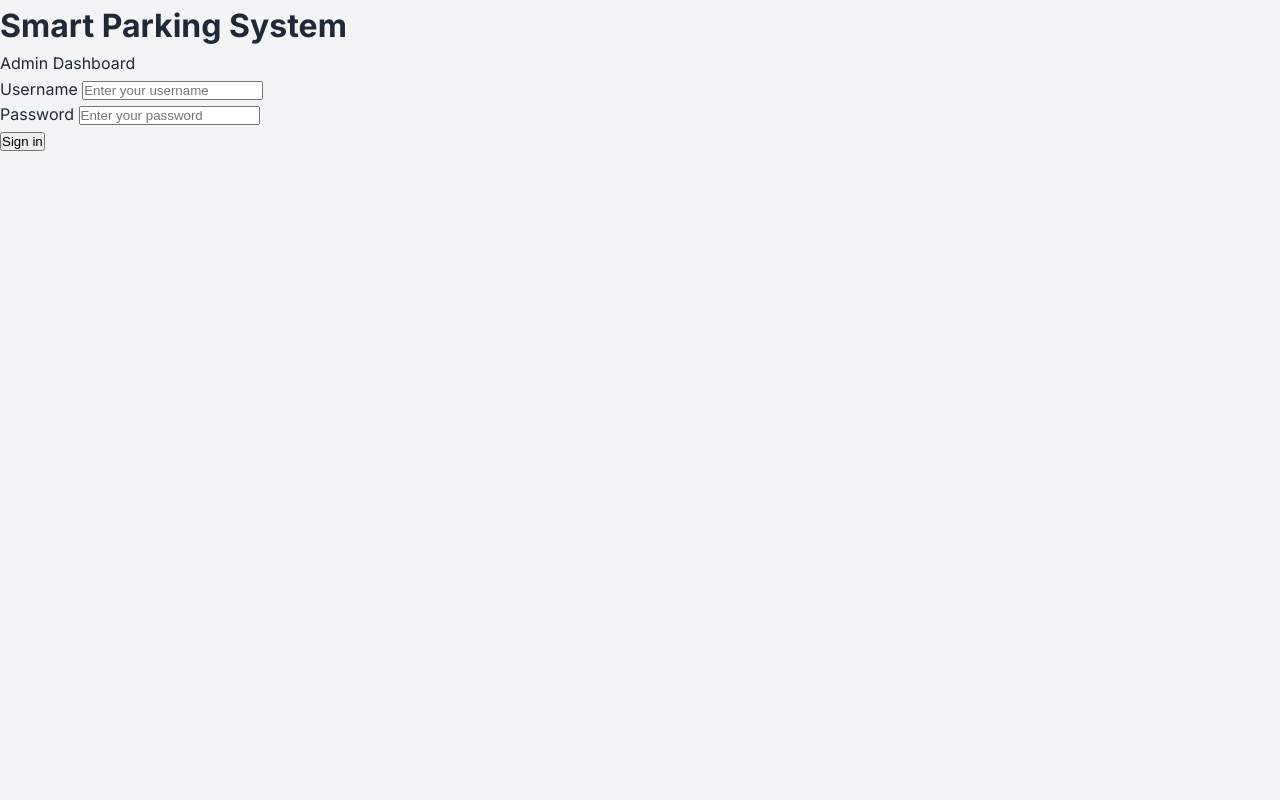
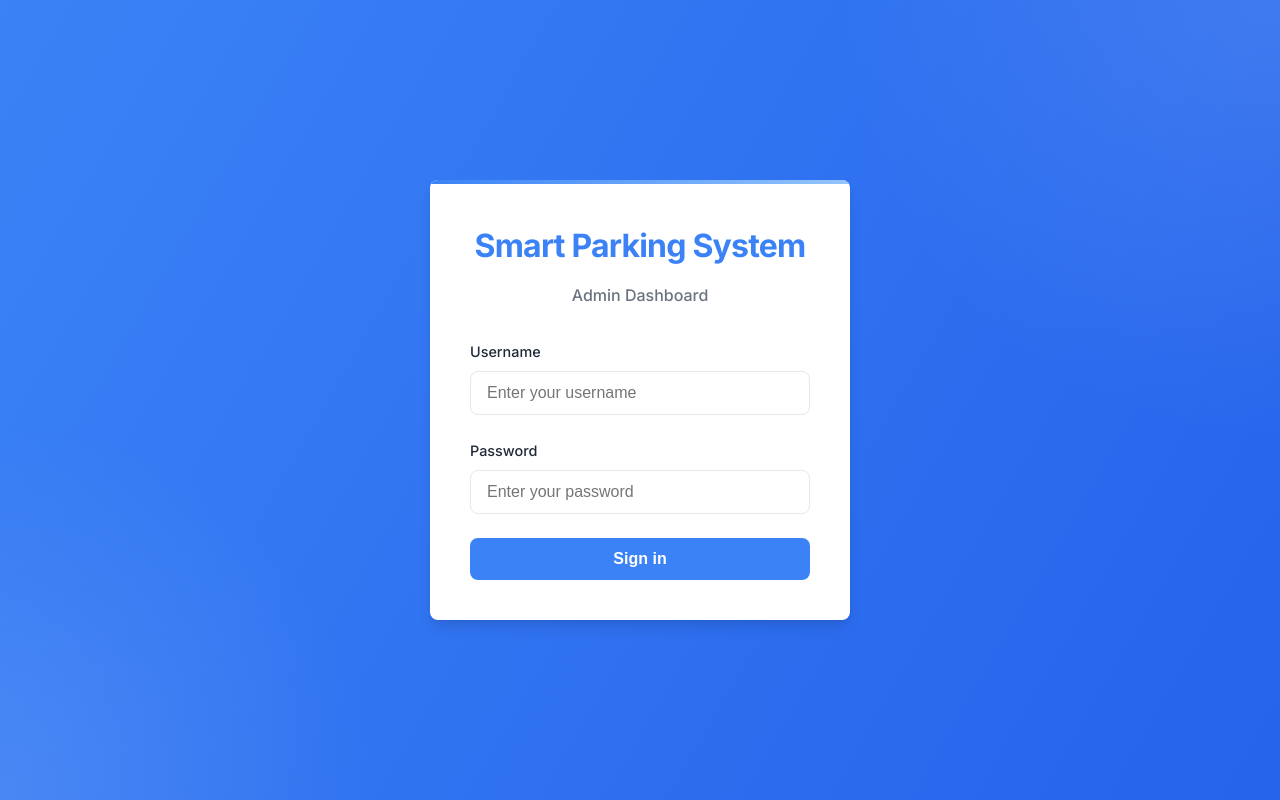
Before and after one commit to nirajumaretiya/smart-parking-system, a Flask app: page /login in a window 1280 px wide. Run offline with Flask 3, Linux system fonts and the light colour scheme.

Commit message:
No commit

```diff
--- a/backup/static/css/style.css
+++ b/backup/static/css/style.css
@@ -37,7 +37,157 @@ body {
   -moz-osx-font-smoothing: grayscale;
 }
 
-/* Navigation Bar */
+/* === Login Page Styles === */
+.login-page {
+  display: flex;
+  align-items: center;
+  justify-content: center;
+  min-height: 100vh;
+  background: linear-gradient(120deg, var(--primary) 0%, var(--primary-dark) 100%);
+  padding: 1.5rem;
+  overflow: hidden;
+  position: relative;
+}
+
+.login-page::before {
+  content: '';
+  position: absolute;
+  width: 70vw;
+  height: 70vw;
+  top: -35vw;
+  right: -35vw;
+  background: radial-gradient(circle, rgba(255,255,255,0.1) 0%, rgba(255,255,255,0) 70%);
+  border-radius: 50%;
+}
+
+.login-page::after {
+  content: '';
+  position: absolute;
+  width: 60vw;
+  height: 60vw;
+  bottom: -30vw;
+  left: -30vw;
+  background: radial-gradient(circle, rgba(255,255,255,0.1) 0%, rgba(255,255,255,0) 70%);
+  border-radius: 50%;
+}
+
+.login-container {
+  width: 100%;
+  max-width: 420px;
+  position: relative;
+  z-index: 10;
+}
+
+.login-box {
+  background: var(--card-bg);
+  padding: 2.5rem;
+  border-radius: var(--radius);
+  box-shadow: var(--shadow-lg);
+  transform: translateY(0);
+  transition: var(--transition);
+  position: relative;
+  overflow: hidden;
+}
+
+.login-box:hover {
+  transform: translateY(-5px);
+  box-shadow: 0 20px 25px -5px rgba(0, 0, 0, 0.1), 0 10px 10px -5px rgba(0, 0, 0, 0.04);
+}
+
+.login-box::before {
+  content: '';
+  position: absolute;
+  top: 0;
+  left: 0;
+  right: 0;
+  height: 4px;
+  background: linear-gradient(90deg, var(--primary) 0%, var(--primary-light) 100%);
+}
+
+.login-header {
+  text-align: center;
+  margin-bottom: 2rem;
+}
+
+.login-header h1 {
+  color: var(--primary);
+  font-size: 2rem;
+  font-weight: 700;
+  margin-bottom: 0.75rem;
+  letter-spacing: -0.025em;
+}
+
+.subtitle {
+  color: var(--text-secondary);
+  font-size: 1rem;
+  font-weight: 500;
+}
+
+.form-group {
+  margin-bottom: 1.5rem;
+}
+
+.form-group label {
+  display: block;
+  margin-bottom: 0.5rem;
+  color: var(--text-primary);
+  font-weight: 500;
+  font-size: 0.9rem;
+}
+
+.form-group input {
+  width: 100%;
+  padding: 0.75rem 1rem;
+  border: 1px solid var(--border);
+  border-radius: var(--radius);
+  font-size: 1rem;
+  transition: var(--transition);
+  background-color: var(--card-bg);
+}
+
+.form-group input:focus {
+  border-color: var(--primary);
+  outline: none;
+  box-shadow: 0 0 0 3px rgba(59, 130, 246, 0.2);
+}
+
+.login-btn {
+  display: block;
+  width: 100%;
+  padding: 0.75rem 1rem;
+  background: var(--primary);
+  color: white;
+  border: none;
+  border-radius: var(--radius);
+  font-size: 1rem;
+  font-weight: 600;
+  cursor: pointer;
+  transition: var(--transition);
+  text-align: center;
+}
+
+.login-btn:hover {
+  background: var(--primary-dark);
+  transform: translateY(-1px);
+  box-shadow: var(--shadow);
+}
+
+.login-btn:active {
+  transform: translateY(0);
+}
+
+.error-message {
+  background: rgba(239, 68, 68, 0.1);
+  color: var(--danger);
+  padding: 0.75rem 1rem;
+  border-radius: var(--radius);
+  border-left: 4px solid var(--danger);
+  margin-bottom: 1.5rem;
+  font-size: 0.9rem;
+  animation: fadeIn 0.3s ease-in-out;
+}
+
+/* === Main Dashboard Styles === */
 .nav-bar {
   background: white;
   padding: 1rem 2rem;
@@ -263,6 +413,22 @@ body {
   .header h1 {
     font-size: 1.5rem;
   }
+
+  .login-container {
+    padding: 1rem;
+  }
+
+  .login-box {
+    padding: 1.5rem;
+  }
+
+  .header {
+    flex-direction: column;
+    text-align: center;
+    gap: 1rem;
+    padding-bottom: 1rem;
+    margin-bottom: 1.5rem;
+  }
 }
 
 /* Animations */
```
